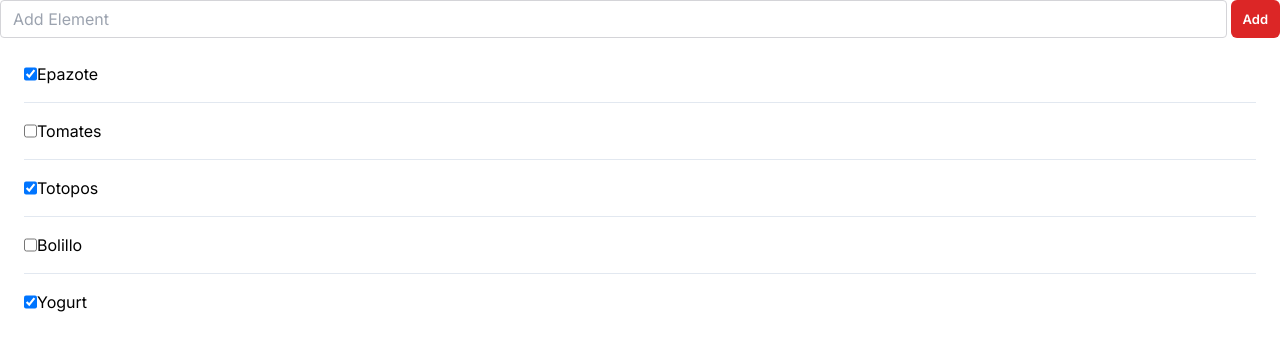
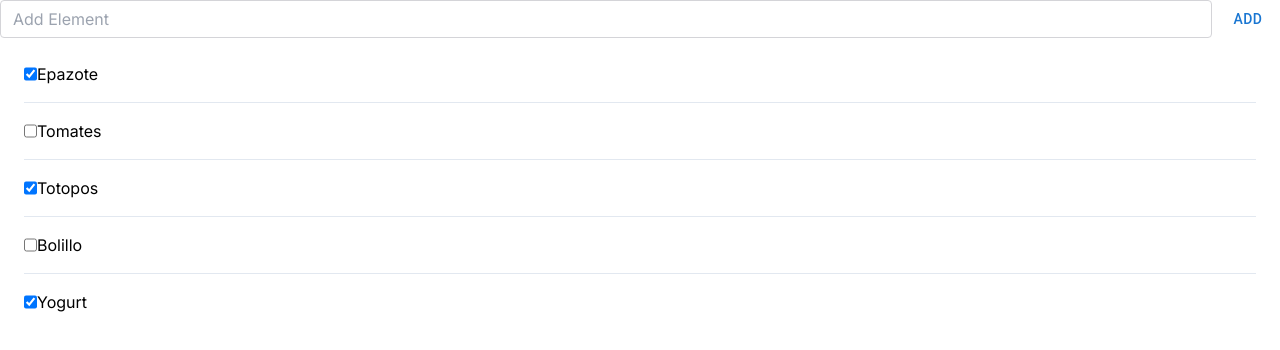
Before and after one commit to beto2do/mandado, a Next.js app: page /shop in a window 1280 px wide. Shown: the top 350 px of the page. Built offline with nearby package versions, Linux system fonts and the light colour scheme.

Commit message:
add material ui

```diff
--- a/src/app/components/common/add-element.tsx
+++ b/src/app/components/common/add-element.tsx
@@ -1,6 +1,6 @@
 "use client"
 import { useState } from 'react';
-import Button from '../common/button';
+import Button from '@mui/material/Button';
 import Input from '../common/input';
 
 export default function AddElement({onAdd}:{onAdd: any}) {
@@ -14,6 +14,7 @@
         >
         </Input>
         <Button
+            className='pointer-events-auto rounded-md bg-red-600 px-3 py-2 text-[0.8125rem] font-semibold leading-5 text-white hover:bg-red-500'
             onClick={() => {
                 setText('');
                 onAdd(text);
--- a/src/app/components/common/button.tsx
+++ /dev/null
@@ -1,13 +0,0 @@
-export default function Button({onClick, children}: {onClick: any, children:any}) {
-    return (
-        <button
-            className='pointer-events-auto rounded-md bg-red-600 px-3 py-2 text-[0.8125rem] font-semibold leading-5 text-white hover:bg-red-500'
-            onClick={e => {
-                e.stopPropagation();
-                onClick();
-            }}
-        >
-            {children}
-        </button>
-    );
-}
```
Also changed, not shown: package.json (+8 -5 lines), 1 other file (tests, documents, lock files or other folders).
